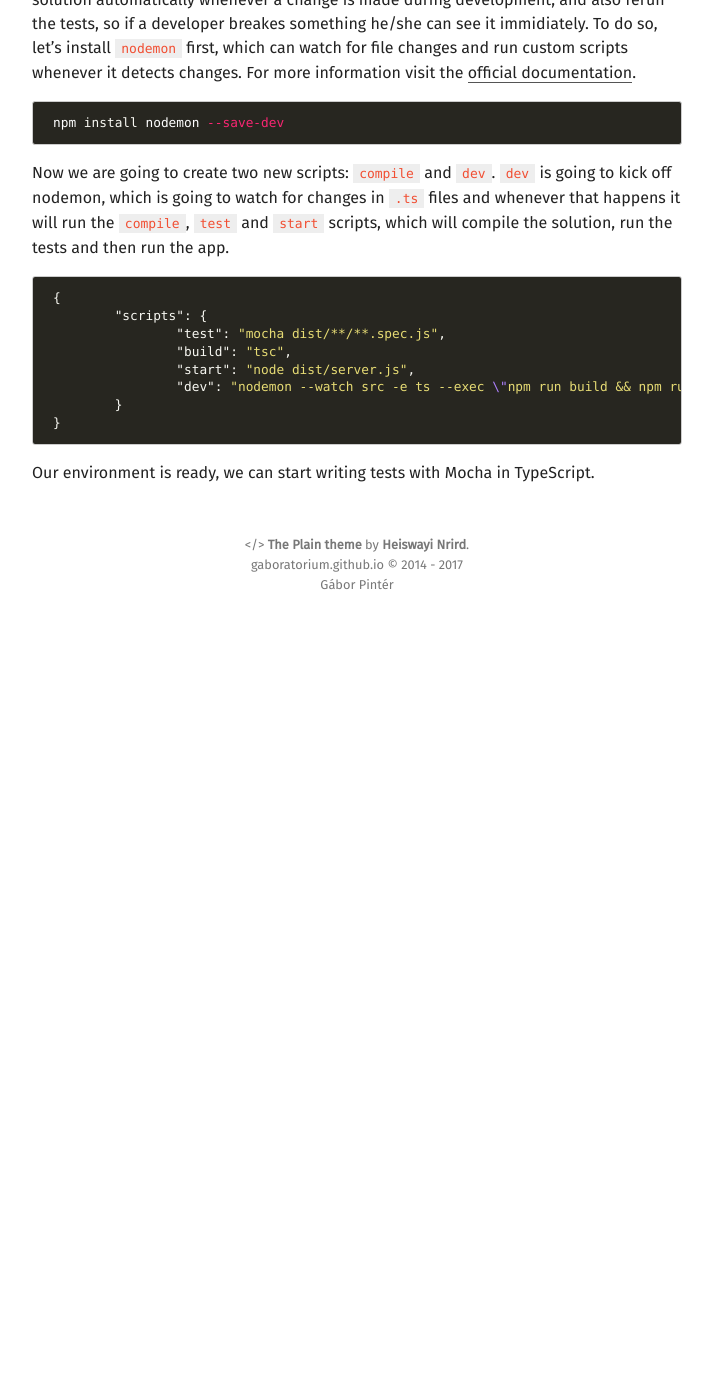
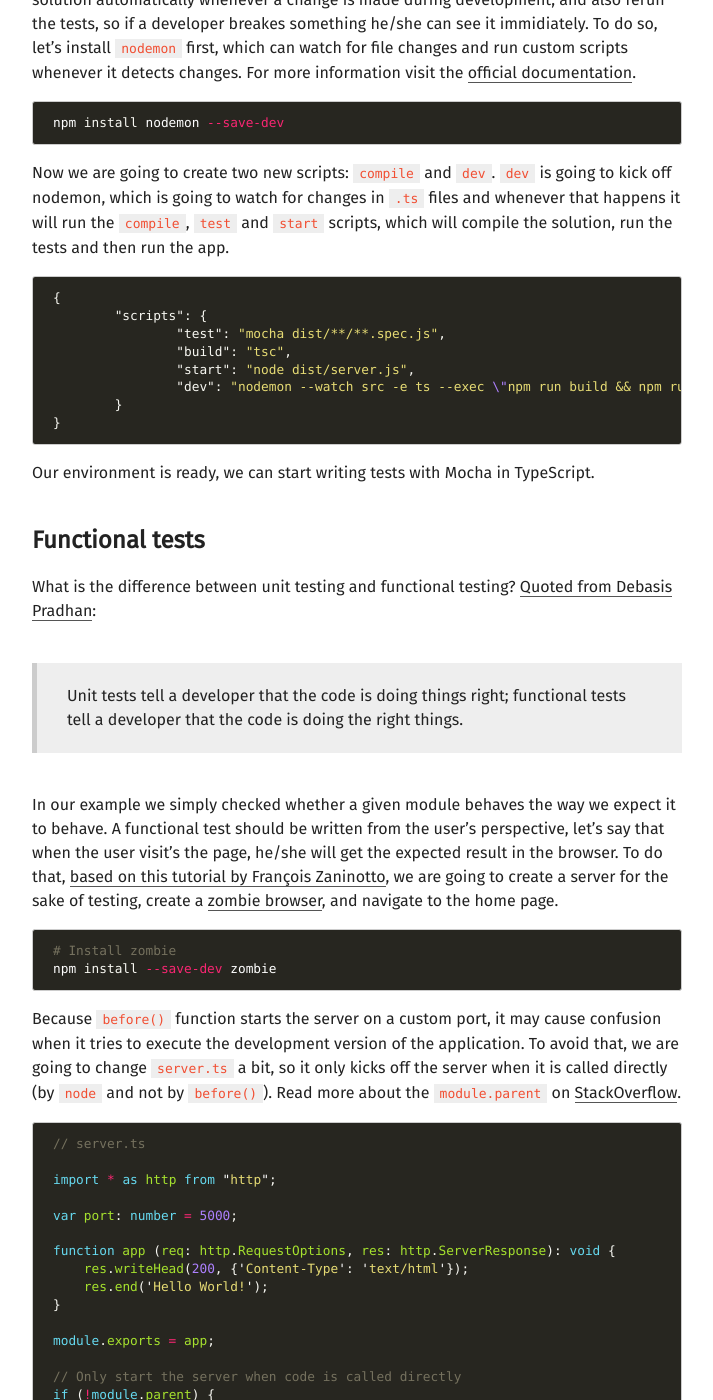
Before and after one commit to claudiuconstantin/forest-time-jekyll, a Jekyll site: the page built from _posts/2017-07-06-unit-and-functional-testing-in-nodejs.markdown, in a window 1280 px wide and 1400 px high, scrolled down 4734 px. Shown: the whole window, without its empty margins (283-996 px from the left). Built offline with Jekyll 4.4.1, drawn with Linux system fonts in a browser that asks for light colours; before the commit the page ends 5364 px from its top, so only the background shows below that; some of the changed text lies outside the part shown.

Commit message:
Post update: unit testing extended with functional testing

````diff
--- a/_posts/2017-06-23-how-to-become-a-backend-developer.markdown
+++ b/_posts/2017-06-23-how-to-become-a-backend-developer.markdown
@@ -82,7 +82,7 @@
 3. [Run Node.js as a background service (using PM2)]({{ site.baseurl }}{% post_url 2017-06-23-how-to-deploy-a-nodejs-app-with-ssl %})
 4. [ Set up Nginx as a reverse proxy server]({{ site.baseurl }}{% post_url 2017-06-23-how-to-deploy-a-nodejs-app-with-ssl %})
 5. [Set up a complex continuous integration deployment]({{ site.baseurl }}{% post_url 2017-06-24-continuous-integration-with-jenkins %})
-6. Set up a unit / functional testing environment
+6. [Set up a unit / functional testing environment]({{ site.baseurl }}{% post_url 2017-07-06-unit-and-functional-testing-in-nodejs %})
 7. Set up a databse - Implement ORM / DAO structure
 8. Create an API with RESTful services
 9. Create authentication
--- a/_posts/2017-07-06-unit-testing-in-nodejs.markdown
+++ b/_posts/2017-07-06-unit-and-functional-testing-in-nodejs.markdown
@@ -1,6 +1,6 @@
 ---
 layout: post
-title: Unit testing in Node.js
+title: Unit and functional testing in Node.js
 date: 2017-07-06 09:11:29
 ---
 
@@ -216,3 +216,79 @@
 ```
 
 Our environment is ready, we can start writing tests with Mocha in TypeScript.
+
+## Functional tests
+
+What is the difference between unit testing and functional testing? [Quoted from Debasis Pradhan](http://www.softwaretestingtricks.com/2007/01/unit-testing-versus-functional-tests.html):
+
+> Unit tests tell a developer that the code is doing things right; functional tests tell a developer that the code is doing the right things.
+
+In our example we simply checked whether a given module behaves the way we expect it to behave. A functional test should be written from the user's perspective, let's say that when the user visit's the page, he/she will get the expected result in the browser. To do that, [based on this tutorial by François Zaninotto](http://www.redotheweb.com/2013/01/15/functional-testing-for-nodejs-using-mocha-and-zombie-js.html), we are going to create a server for the sake of testing, create a [zombie browser](http://zombie.js.org/), and navigate to the home page.
+
+```bash
+# Install zombie
+npm install --save-dev zombie
+```
+
+Because `before()` function starts the server on a custom port, it may cause confusion when it tries to execute the development version of the application. To avoid that, we are going to change `server.ts` a bit, so it only kicks off the server when it is called directly (by `node` and not by `before()`). Read more about the `module.parent` on [StackOverflow](https://stackoverflow.com/questions/13651945/what-is-the-use-of-module-parent-in-node-js-how-can-i-refer-to-the-requireing).
+
+```ts
+// server.ts
+
+import * as http from "http";
+
+var port: number = 5000;
+
+function app (req: http.RequestOptions, res: http.ServerResponse): void {
+    res.writeHead(200, {'Content-Type': 'text/html'});
+    res.end('Hello World!');
+}
+
+module.exports = app;
+
+// Only start the server when code is called directly
+if (!module.parent) {
+    http.createServer(app).listen(port, function() {
+        console.log("Server listening on port " + port);
+    });
+}
+
+```
+
+Now we can write our functional test:
+
+```ts
+// functional.spec.ts
+
+import * as http from "http";
+process.env.NODE_ENV = 'test';
+
+var app = require('../server');
+var Browser:any  = require('zombie');
+var assert: any = require('assert');
+
+describe('Functional test', function() {
+
+	var server: any, browser: any;
+
+	before(() => {
+		server = http.createServer(app).listen(5000);
+		browser = new Browser({site: 'http://localhost:5000'});
+	});
+
+	before((done) => {
+		browser.visit('/', done);
+	});
+
+	it('should open the page properly', () => {
+		assert.ok(browser.success);
+		assert.equal(browser.text('body'), 'Hello World!');
+	});
+
+	after((done) => {
+		server.close(done);
+	});
+});
+```
+
+To make sure that our functional test works as expected, try changing the expected text `Hello World!` to something else. If we did everything right, the test should only pass when the text matches with the exact same message delivered by the server (defined in `server.ts`).
````
